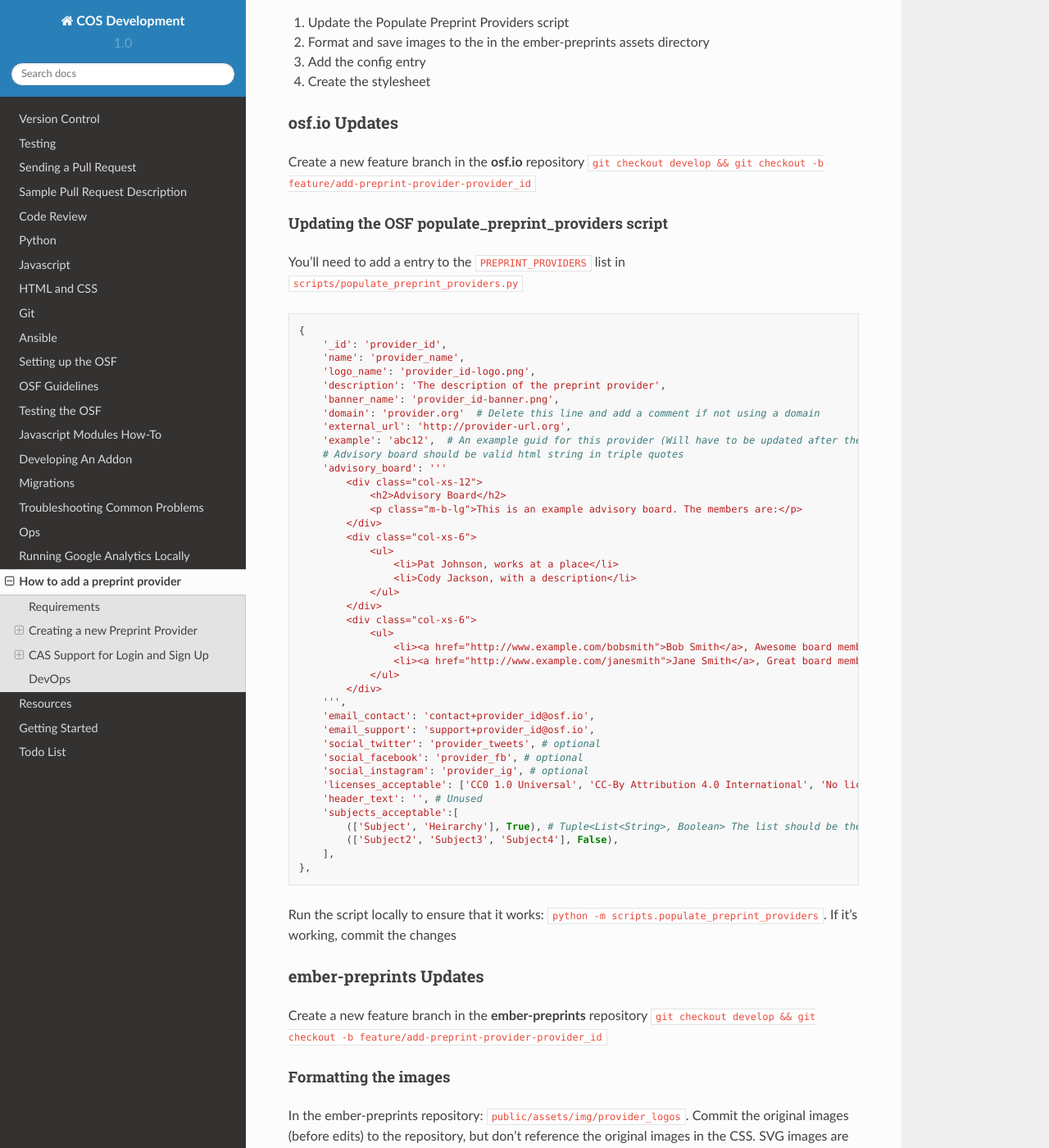
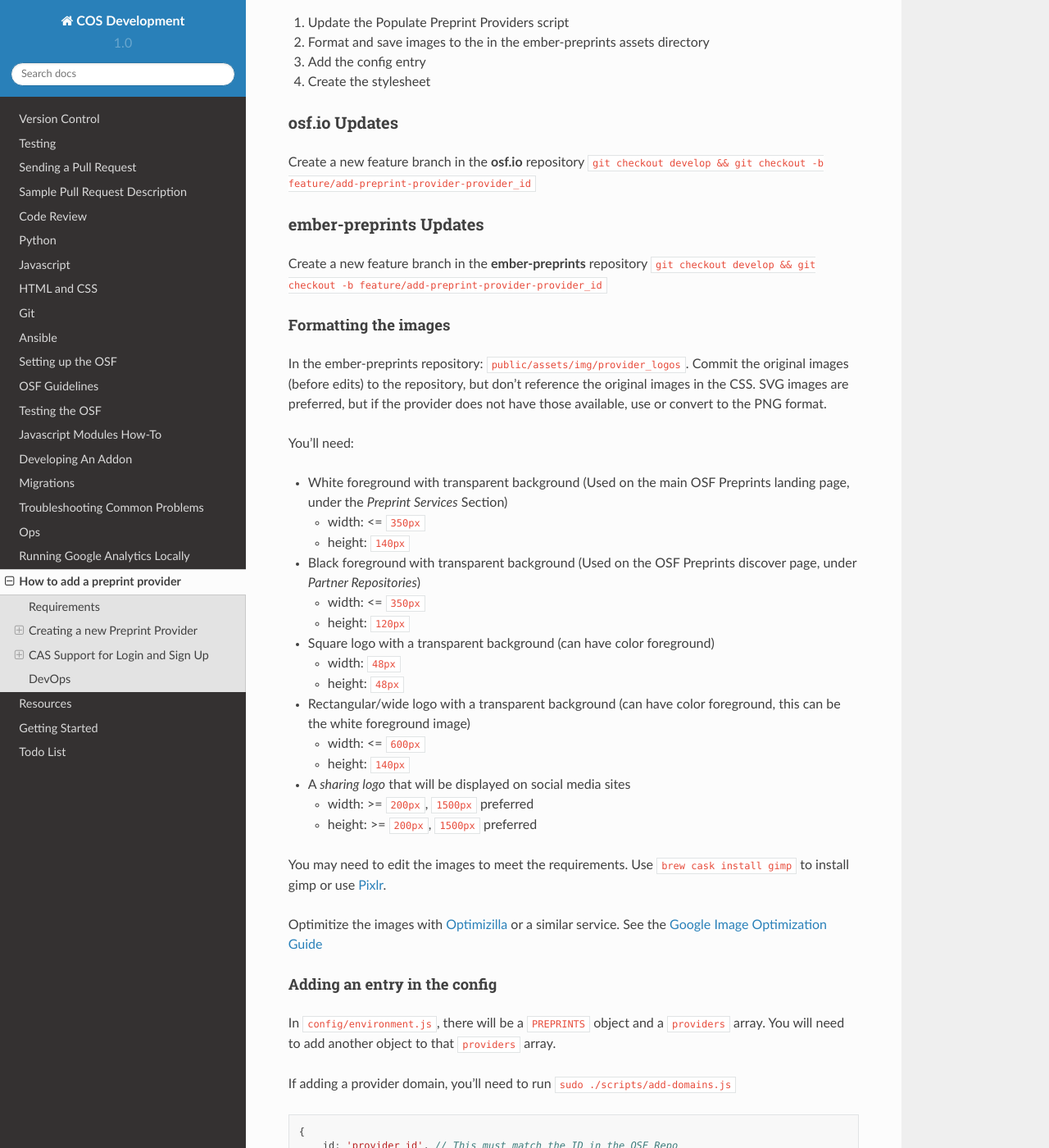
Before and after one commit to CenterForOpenScience/COSDev, a Sphinx documentation site: the page built from docs/osf/preprint_providers.rst, in a window 1280 px wide and 1400 px high, scrolled down 690 px. Shown: the whole window at 82% size. Built offline with Sphinx 7.4.7 and the Read the Docs theme 2.0.0, drawn with Linux system fonts in a browser that asks for light colours.

Commit message:
Remove some outdated docs

```diff
--- a/docs/osf/preprint_providers.rst
+++ b/docs/osf/preprint_providers.rst
@@ -38,56 +38,6 @@ osf.io Updates
 --------------
 Create a new feature branch in the **osf.io** repository ``git checkout develop && git checkout -b feature/add-preprint-provider-provider_id``
 
-
-Updating the OSF populate_preprint_providers script
-~~~~~~~~~~~~~~~~~~~~~~~~~~~~~~~~~~~~~~~~~~~~~~~~~~~
-
-You'll need to add a entry to the ``PREPRINT_PROVIDERS`` list in ``scripts/populate_preprint_providers.py``
-
-.. code-block:: python
-
-    {
-        '_id': 'provider_id',
-        'name': 'provider_name',
-        'logo_name': 'provider_id-logo.png',
-        'description': 'The description of the preprint provider',
-        'banner_name': 'provider_id-banner.png',
-        'domain': 'provider.org'  # Delete this line and add a comment if not using a domain
-        'external_url': 'http://provider-url.org',
-        'example': 'abc12',  # An example guid for this provider (Will have to be updated after the provider is up)
-        # Advisory board should be valid html string in triple quotes
-        'advisory_board': '''
-            <div class="col-xs-12">
-                <h2>Advisory Board</h2>
-                <p class="m-b-lg">This is an example advisory board. The members are:</p>
-            </div>
-            <div class="col-xs-6">
-                <ul>
-                    <li>Pat Johnson, works at a place</li>
-                    <li>Cody Jackson, with a description</li>
-                </ul>
-            </div>
-            <div class="col-xs-6">
-                <ul>
-                    <li><a href="http://www.example.com/bobsmith">Bob Smith</a>, Awesome board member</li>
-                    <li><a href="http://www.example.com/janesmith">Jane Smith</a>, Great board member</li>
-                </ul>
-            </div>
-        ''',
-        'email_contact': 'contact+provider_id@osf.io',
-        'email_support': 'support+provider_id@osf.io',
-        'social_twitter': 'provider_tweets', # optional
-        'social_facebook': 'provider_fb', # optional
-        'social_instagram': 'provider_ig', # optional
-        'licenses_acceptable': ['CC0 1.0 Universal', 'CC-By Attribution 4.0 International', 'No license'], # Determined by the provider
-        'header_text': '', # Unused
-        'subjects_acceptable':[
-            (['Subject', 'Heirarchy'], True), # Tuple<List<String>, Boolean> The list should be the heirarchy of the subjects/taxonomies
-            (['Subject2', 'Subject3', 'Subject4'], False),
-        ],
-    },
-
-Run the script locally to ensure that it works: ``python -m scripts.populate_preprint_providers``. If it's working, commit the changes
 
 ember-preprints Updates
 -----------------------
```
Also changed, not shown: docs/osf/ops.rst (+0 -16 lines).
